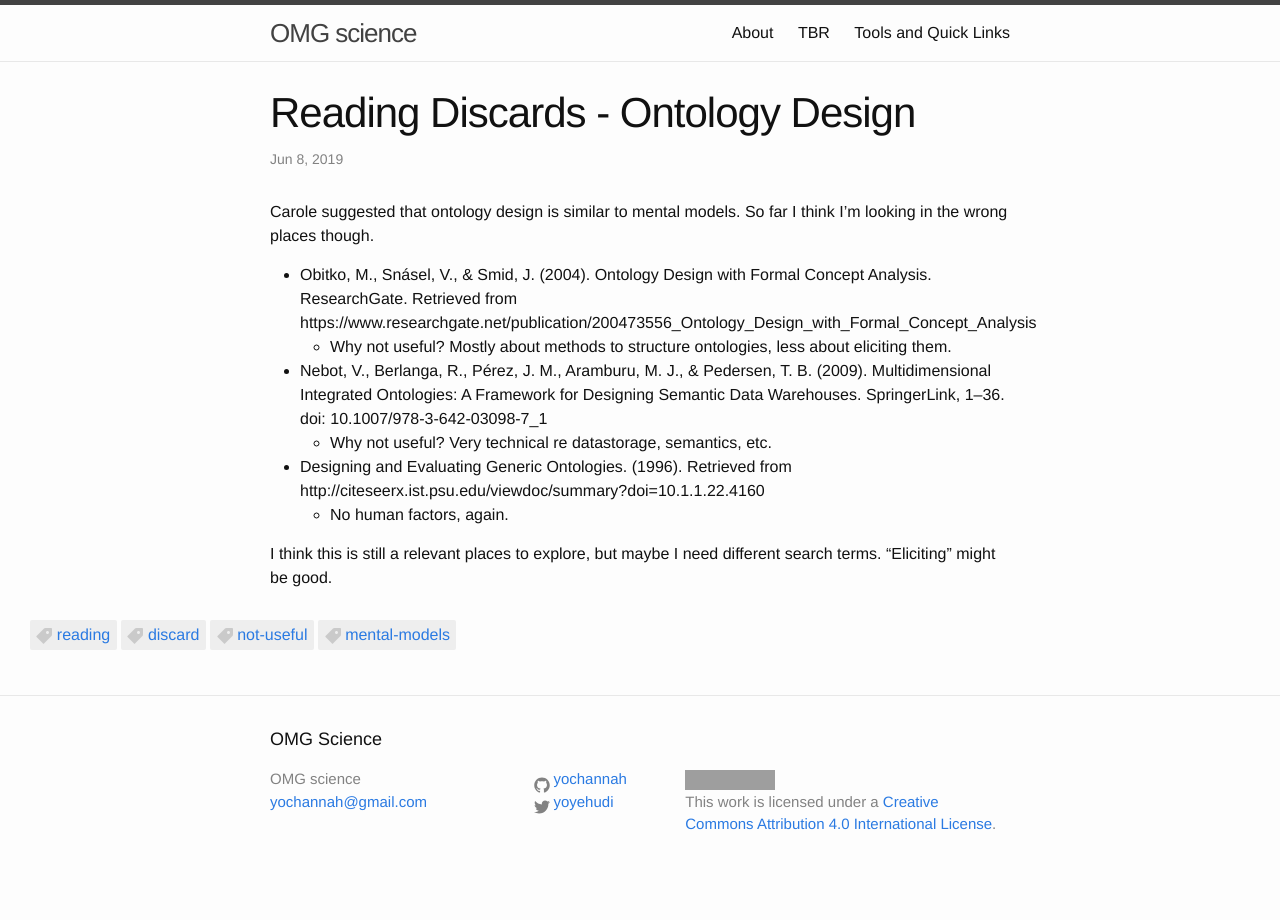
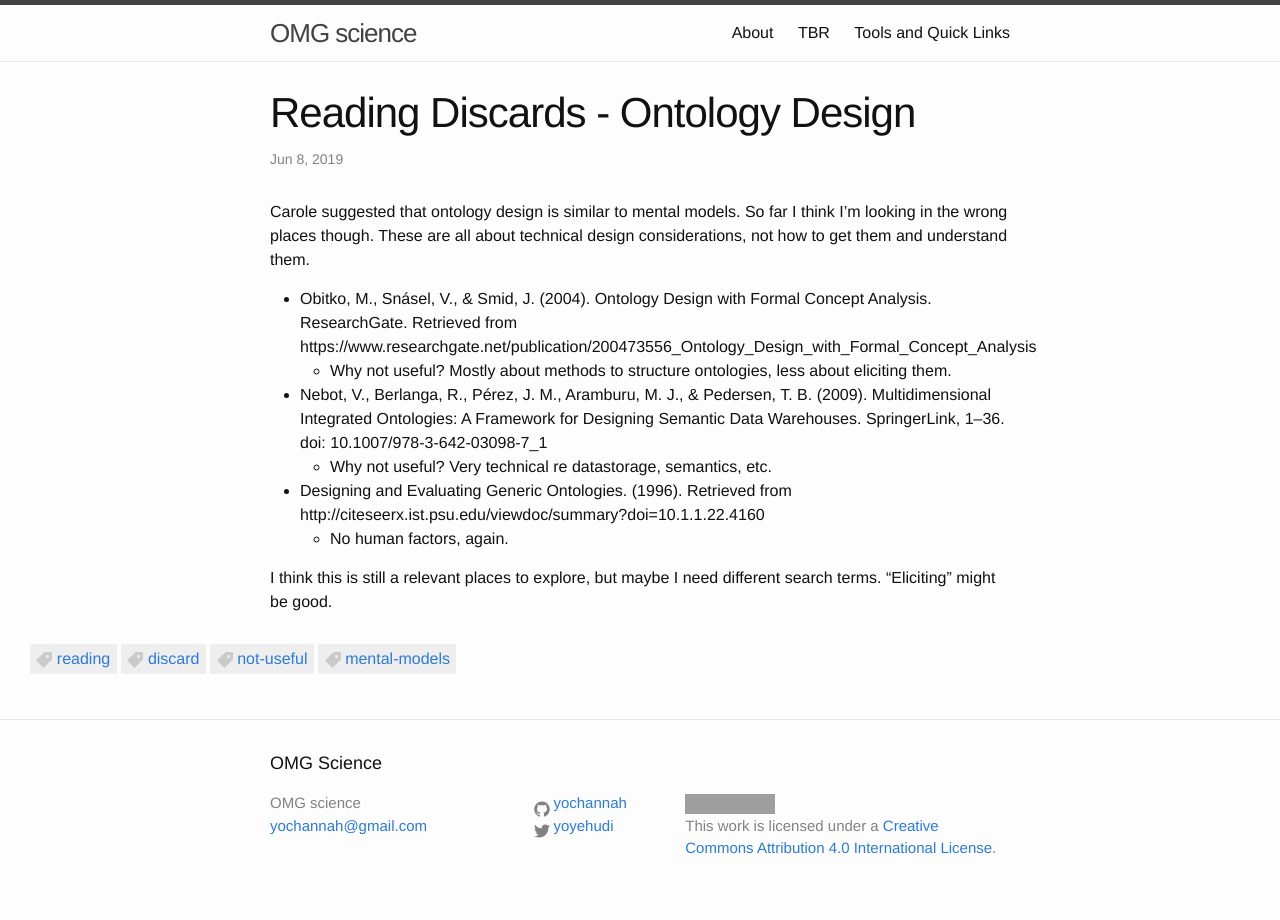
Before and after one commit to yochannah/omgscience, a Jekyll site: the page built from _posts/2019-06-09-reading-discards.md, in a window 1280 px wide. Built offline with Jekyll 4.4.1, drawn with Linux system fonts in a browser that asks for light colours; grey boxes are pictures that could not be loaded.

Commit message:
another thought added to the discard list

```diff
--- a/_posts/2019-06-09-reading-discards.md
+++ b/_posts/2019-06-09-reading-discards.md
@@ -5,7 +5,7 @@ date: 2019-06-08 21:36:04
 tags: reading discard not-useful mental-models
 ---
 
-Carole suggested that ontology design is similar to mental models. So far I think I'm looking in the wrong places though.
+Carole suggested that ontology design is similar to mental models. So far I think I'm looking in the wrong places though. These are all about technical design considerations, not how to get them and understand them.
 
 - Obitko, M., Snásel, V., & Smid, J. (2004). Ontology Design with Formal Concept Analysis. ResearchGate. Retrieved from https://www.researchgate.net/publication/200473556_Ontology_Design_with_Formal_Concept_Analysis
   - Why not useful? Mostly about methods to structure ontologies, less about eliciting them.
```
